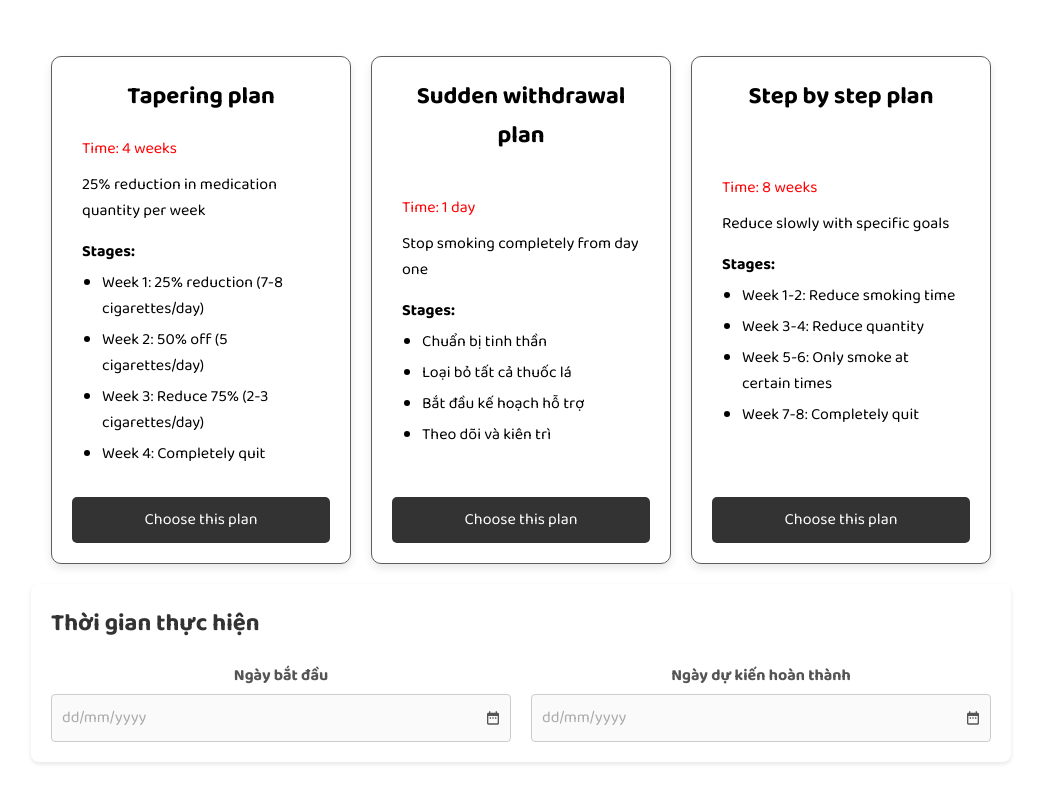
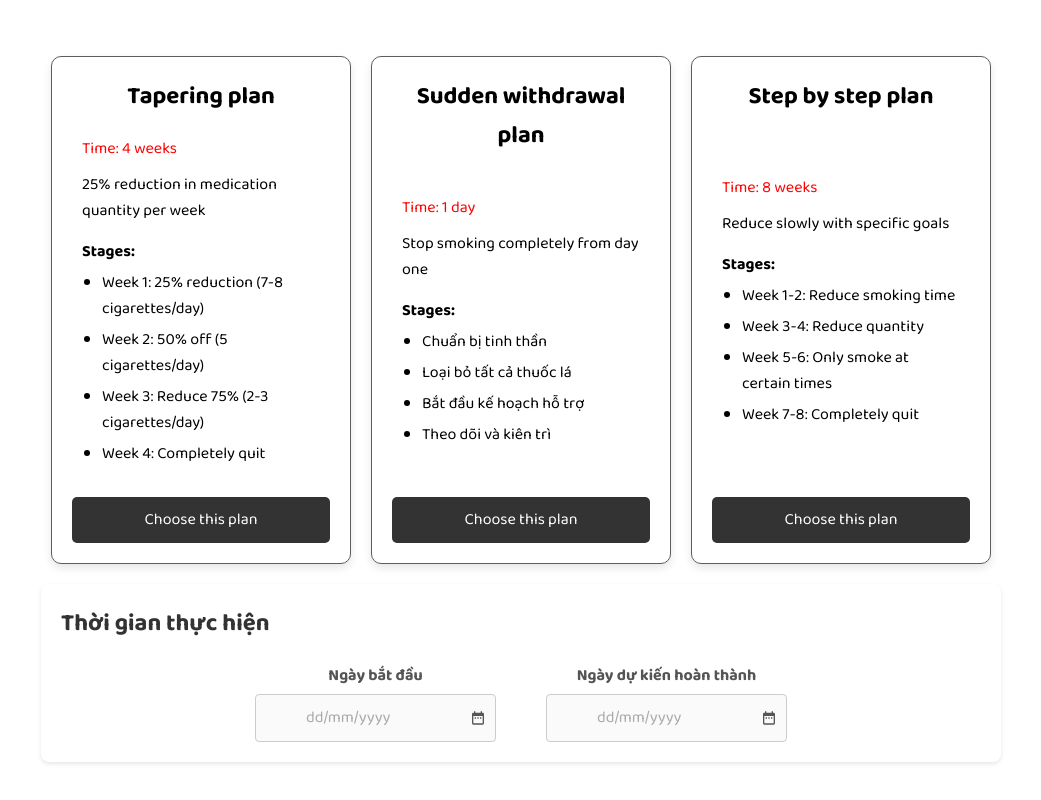
Before and after one commit to TuanAnh-LV/smoking-cessation-fe, a React (Vite) app: page /quit-plan in a window 1280 px wide. Shown: the part 780-1580 px from the top of the page, without its empty margins (119-1160 px from the left). Built offline with nearby package versions, Linux system fonts and the light colour scheme.

Commit message:
update caculate money status

```diff
--- a/package.json
+++ b/package.json
@@ -12,6 +12,7 @@
   "dependencies": {
     "axios": "^1.9.0",
     "bootstrap": "^5.3.6",
+    "date-fns": "^4.1.0",
     "js-cookie": "^3.0.5",
     "lucide-react": "^0.511.0",
     "react": "^19.1.0",
--- a/src/components/ImplementationTime/ImplementationTime.jsx
+++ b/src/components/ImplementationTime/ImplementationTime.jsx
@@ -1,8 +1,13 @@
-import React from 'react'
-import './ImplementationTime.scss'
+import React from "react";
+import "./ImplementationTime.scss";
 import { MdDateRange } from "react-icons/md";
+import DatePicker from "react-datepicker";
+import "react-datepicker/dist/react-datepicker.css";
 
 const ImplementationTime = () => {
+  const [startDate, setStartDate] = React.useState(null);
+  const [endDate, setEndDate] = React.useState(null);
+
   return (
     <div className="implementation-time-container">
       <h2>Thời gian thực hiện</h2>
@@ -10,20 +15,34 @@ const ImplementationTime = () => {
         <div className="date-input-group">
           <label htmlFor="startDate">Ngày bắt đầu</label>
           <div className="input-icon-container">
-            <input type="text" id="startDate" placeholder="dd/mm/yyyy" />
+            <DatePicker
+              id="startDate"
+              selected={startDate}
+              onChange={(date) => setStartDate(date)}
+              dateFormat="dd/MM/yyyy"
+              placeholderText="dd/mm/yyyy"
+              className="date-input"
+            />
             <MdDateRange className="calendar-icon-2" />
           </div>
         </div>
         <div className="date-input-group">
           <label htmlFor="endDate">Ngày dự kiến hoàn thành</label>
           <div className="input-icon-container">
-            <input type="text" id="endDate" placeholder="dd/mm/yyyy" />
+            <DatePicker
+              id="endDate"
+              selected={endDate}
+              onChange={(date) => setEndDate(date)}
+              dateFormat="dd/MM/yyyy"
+              placeholderText="dd/mm/yyyy"
+              className="date-input"
+            />
             <MdDateRange className="calendar-icon-2" />
           </div>
         </div>
       </div>
     </div>
-  )
-}
+  );
+};
 
-export default ImplementationTime
+export default ImplementationTime;
--- a/src/components/ImplementationTime/ImplementationTime.scss
+++ b/src/components/ImplementationTime/ImplementationTime.scss
@@ -3,12 +3,12 @@
   background-color: #fff;
   border-radius: 8px;
   box-shadow: 0 2px 4px rgba(0, 0, 0, 0.1);
-  max-width: 980px;
+  max-width: 960px;
   margin: 0 auto;
 }
 
 .implementation-time-container h2 {
-    display: flex;
+  display: flex;
   align-items: center;
   margin-bottom: 20px;
 
@@ -18,11 +18,14 @@
 
 .date-inputs-container {
   display: flex;
-  gap: 20px; /* Space between the two date inputs */
+  gap: 50px; /* Space between the two date inputs */
+  justify-content: center; /* Center the two date input groups */
 }
 
 .date-input-group {
-  flex: 1; /* Allows each group to take up equal space */
+  display: flex; /* Make the group a flex container */
+  flex-direction: column; /* Stack label and input vertically */
+  align-items: center; /* Center content horizontally within the group */
 }
 
 .date-input-group label {
@@ -34,7 +37,7 @@
 
 .date-input-group input[type="text"] {
   width: 100%;
-  padding: 10px;
+  padding: 10px 50px;
   border: 1px solid #ccc;
   border-radius: 4px;
   box-sizing: border-box; /* Include padding and border in the element's total width and height */
@@ -51,6 +54,15 @@
   padding-right: 30px; /* Add padding to the right for the icon */
 }
 
+/* Style for the react-datepicker input */
+.date-input {
+  width: 200px; /* Set a specific width for the date input */
+  padding: 10px; /* Keep existing padding or adjust as needed */
+  border: 1px solid #ccc; /* Keep existing border or adjust */
+  border-radius: 4px; /* Keep existing border-radius or adjust */
+  box-sizing: border-box; /* Ensure padding and border are included in width */
+}
+
 .calendar-icon-2 {
   position: absolute;
   right: 10px; /* Adjust the right position as needed */
--- a/src/components/cardMember/cardMember.jsx
+++ b/src/components/cardMember/cardMember.jsx
@@ -47,7 +47,7 @@ const CardMemberSection = () => {
             <div className="package-header">
               <span className="package-title-2">12 month package</span>
             </div>
-            <div className="package-price">4.399.000VNĐ</div>
+            <div className="package-price">499.000VNĐ</div>
             <p className="package-description">
               ............................................................................
             </p>
--- a/src/components/cardPlan/CardPlan.jsx
+++ b/src/components/cardPlan/CardPlan.jsx
@@ -1,62 +1,86 @@
-import React from 'react';
-import './CardPlan.scss';
+import React from "react";
+import "./CardPlan.scss";
 import { GrPlan } from "react-icons/gr";
 
+const CardPlan = () => {
+  const [selectedPlanId, setSelectedPlanId] = React.useState(null);
 
-const CardPlan = () => {
+  const handlePlanSelect = (planId) => {
+    setSelectedPlanId(planId);
+    console.log("Plan selected with ID:", planId);
+  };
+
+  const plansData = [
+    {
+      id: 1,
+      title: "Tapering plan",
+      time: "4 weeks",
+      description: "25% reduction in medication quantity per week",
+      stages: [
+        "Week 1: 25% reduction (7-8 cigarettes/day)",
+        "Week 2: 50% off (5 cigarettes/day)",
+        "Week 3: Reduce 75% (2-3 cigarettes/day)",
+        "Week 4: Completely quit",
+      ],
+    },
+    {
+      id: 2,
+      title: "Sudden withdrawal plan",
+      time: "1 day",
+      description: "Stop smoking completely from day one",
+      stages: [
+        "Chuẩn bị tinh thần",
+        "Loại bỏ tất cả thuốc lá",
+        "Bắt đầu kế hoạch hỗ trợ",
+        "Theo dõi và kiên trì",
+      ],
+    },
+    {
+      id: 3,
+      title: "Step by step plan",
+      time: "8 weeks",
+      description: "Reduce slowly with specific goals",
+      stages: [
+        "Week 1-2: Reduce smoking time",
+        "Week 3-4: Reduce quantity",
+        "Week 5-6: Only smoke at certain times",
+        "Week 7-8: Completely quit",
+      ],
+    },
+  ];
+
   return (
     <div className="plan-container">
       <div className="plan-title">
-        <span className="calendar-icon"><GrPlan />
+        <span className="calendar-icon">
+          <GrPlan />
         </span>
         <h2>Choose a plan</h2>
       </div>
       <div className="plan-cards row">
-        <div className="card col-lg-4 col-md-6 col-sm-12">
-          <h3>Tapering plan</h3>
-          <div className='content-card'>
-          <p className="time">Time: 4 weeks</p>
-          <p>25% reduction in medication quantity per week</p>
-          <h4>Stages:</h4>
-          <ul>
-            <li>Week 1: 25% reduction (7-8 cigarettes/day)</li>
-            <li>Week 2: 50% off (5 cigarettes/day)</li>
-            <li>Week 3: Reduce 75% (2-3 cigarettes/day)</li>
-            <li>Week 4: Completely quit</li>
-          </ul>
+        {plansData.map((plan) => (
+          <div className="card col-lg-4 col-md-6 col-sm-12" key={plan.id}>
+            <h3>{plan.title}</h3>
+            <div className="content-card">
+              <p className="time">Time: {plan.time}</p>
+              <p>{plan.description}</p>
+              <h4>Stages:</h4>
+              <ul>
+                {plan.stages.map((stage, index) => (
+                  <li key={index}>{stage}</li>
+                ))}
+              </ul>
+            </div>
+            <button
+              className={`button ${
+                selectedPlanId === plan.id ? "selected" : ""
+              }`}
+              onClick={() => handlePlanSelect(plan.id)}
+            >
+              Choose this plan
+            </button>
           </div>
-          <button className="button">Choose this plan</button>
-        </div>
-        <div className="card col-lg-4 col-md-6 col-sm-12">
-          <h3>Sudden withdrawal plan</h3>
-          <div className='content-card'>
-          <p className="time">Time: 1 day</p>
-          <p>Stop smoking completely from day one</p>
-          <h4>Stages:</h4>
-          <ul>
-            <li>Chuẩn bị tinh thần</li>
-            <li>Loại bỏ tất cả thuốc lá</li>
-            <li>Bắt đầu kế hoạch hỗ trợ</li>
-            <li>Theo dõi và kiên trì</li>
-          </ul>
-          </div>
-          <button className="button">Choose this plan</button>
-        </div>
-        <div className="card col-lg-4 col-md-6 col-sm-12">
-          <h3>Step by step plan</h3>
-          <div className='content-card'>
-          <p className="time">Time: 8 weeks</p>
-          <p>Reduce slowly with specific goals</p>
-          <h4>Stages:</h4>
-          <ul>
-            <li>Week 1-2: Reduce smoking time</li>
-            <li>Week 3-4: Reduce quantity</li>
-            <li>Week 5-6: Only smoke at certain times</li>
-            <li>Week 7-8: Completely quit</li>
-          </ul>
-          </div>
-          <button className="button">Choose this plan</button>
-        </div>
+        ))}
       </div>
     </div>
   );
--- a/src/components/cardPlan/CardPlan.scss
+++ b/src/components/cardPlan/CardPlan.scss
@@ -88,7 +88,11 @@
     color: white;
 
     &:hover {
-      background-color: #ff4c4c;
+      background-color: #ee6f6f;
+    }
+
+    &.selected {
+      background-color: #af1f1f;
     }
   }
 }
--- a/src/components/header/header.jsx
+++ b/src/components/header/header.jsx
@@ -85,6 +85,9 @@ const Header = () => {
         <Link to="/status">
           <p>QuitSmokingPlan</p>
         </Link>
+        <Link to="/coach">
+          <p>Coach</p>
+        </Link>
       </div>
       {/* Conditional rendering based on login status */}
       {isLoggedIn ? (
--- a/src/components/header/header.scss
+++ b/src/components/header/header.scss
@@ -23,7 +23,7 @@
       transition: color 0.3s ease;
 
       &:hover {
-        color: #dd4b5f;
+        color: rgb(128, 70, 34);
       }
     }
   }
```
Also changed, not shown: src/components/coach/coach.jsx (+16 -12 lines), src/pages/StatusPage/StatusPage.jsx (+99 -10 lines), 1 other file (tests, documents, lock files or other folders).
